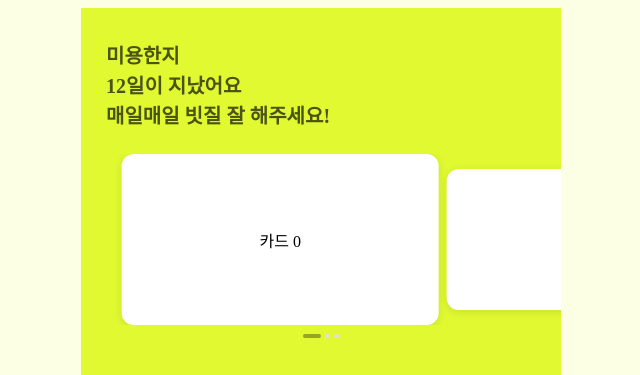
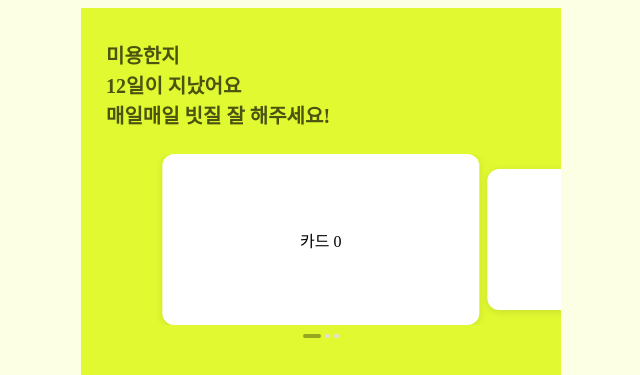
Before and after one commit to leejin-rho/Duri-FE, a React (Vite) app in the folder apps/duri/: page / in a window 1280 px wide. Shown: the top 375 px of the page, without its empty margins (319-959 px from the left). Built offline with nearby package versions, Linux system fonts and the light colour scheme; no server answers; a web font is replaced by a local one; what emotion-reset would draw is missing.

Commit message:
chore: slidesPerView props 수정(DURI-204)

```diff
--- a/apps/duri/src/components/home/home.tsx
+++ b/apps/duri/src/components/home/home.tsx
@@ -24,7 +24,7 @@ const CarouselHome = () => {
       {/* Swiper를 감싸는 Wrapper */}
       <CustomSwiperWrapper>
         <CustomSwiper
-          slidesPerView={1.2}
+          slidesPerView={1.5}
           spaceBetween={8}
           centeredSlides={true}
           onSlideChange={(e: { realIndex: SetStateAction<number> }) => {
```
